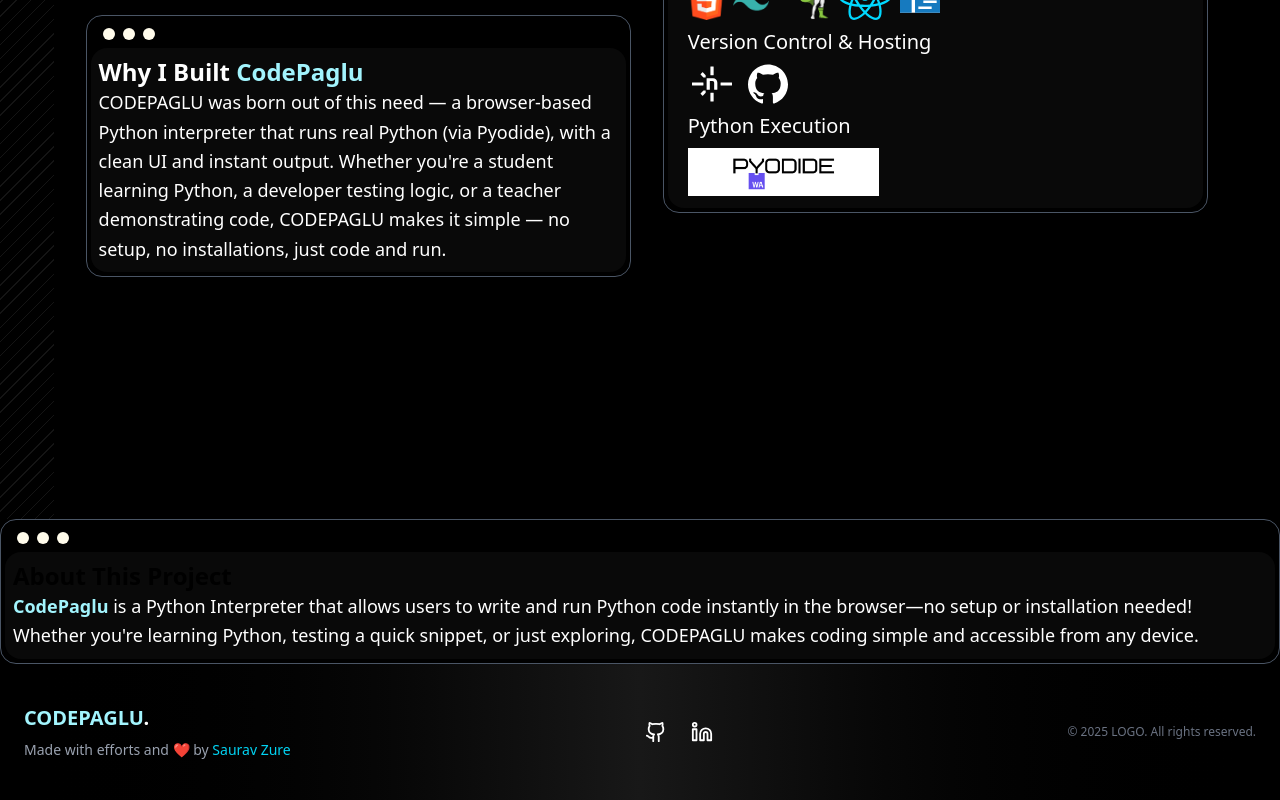
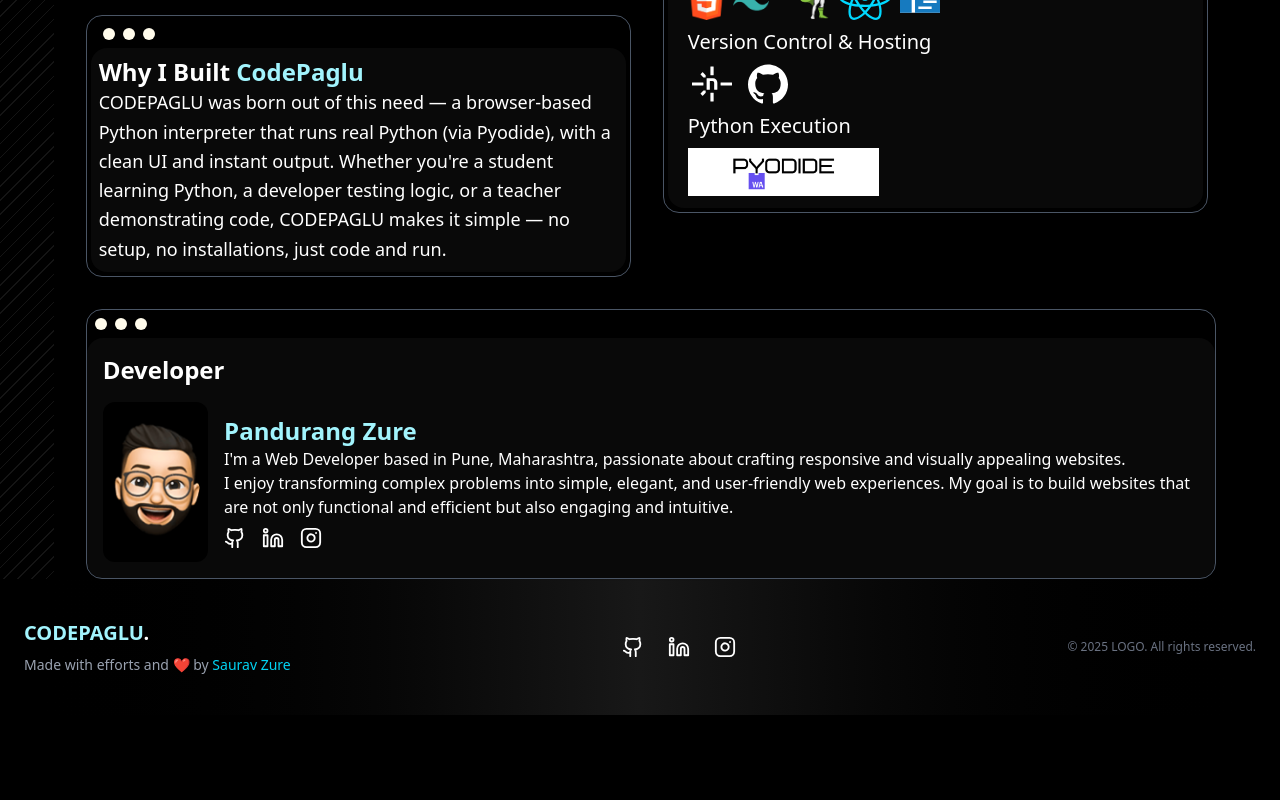
Before and after one commit to PANDURANGZURE/Codepaglu, a React (Vite) app: page /About in a window 1280 px wide. Shown: the part 346-1146 px from the top of the page. After the commit the page ends 1061 px from the top, so only its background shows below. Built offline with nearby package versions, Linux system fonts and the light colour scheme.

Commit message:
all set p1

```diff
--- a/src/Components/Footer.jsx
+++ b/src/Components/Footer.jsx
@@ -1,5 +1,5 @@
 import React from 'react';
-import { Github, Linkedin } from 'lucide-react';
+import { Github, Linkedin,Instagram } from 'lucide-react';
 
 function Footer() {
   return (
@@ -12,12 +12,15 @@
           </p>
         </div>
 
-        <div className="flex space-x-6">
+        <div className="flex text-center space-x-6">
           <a href="https://github.com/PANDURANGZURE" target="_blank" rel="noopener noreferrer" className="hover:text-cyan-400 transition">
             <Github size={22} />
           </a>
           <a href="https://www.linkedin.com/in/pandurang-santosh-zure-au3112/" target="_blank" rel="noopener noreferrer" className="hover:text-cyan-400 transition">
             <Linkedin size={22} />
+          </a>
+          <a href="https://www.instagram.com/_anonymous_3112_/" target="_blank" rel="noopener noreferrer" className="hover:text-cyan-400 transition">
+            <Instagram size={22} />
           </a>
         </div>
 
--- a/src/Components/Loader.jsx
+++ b/src/Components/Loader.jsx
@@ -36,7 +36,7 @@
       .to(loaderRef.current, {
   y: "-100%",
   duration: 1,
-  ease: "power2.inOut",
+  ease: "power3.inOut",
 }, "<") // 👈 starts at same time as next one
 
 .fromTo(
@@ -70,7 +70,7 @@
       {/* Last div that slides up after loader */}
       <div
         ref={barRef}
-        className="fixed inset-0 bg-white z-40"
+        className="fixed inset-0 bg-cyan-200 z-40"
       ></div>
     </>
   );
--- a/src/Pages/About.jsx
+++ b/src/Pages/About.jsx
@@ -9,23 +9,27 @@
 import monaco from '../assets/monaco editor.svg'
 import gsap from '../assets/gsap.png'
 import py from "../assets/py.png"
-import { Figma , Github } from 'lucide-react';
+import { Figma , Github,Linkedin, Instagram } from 'lucide-react';
 import { SiGithub, SiNetlify } from 'react-icons/si';
+import pfp1 from "../assets/manu.png"
+import pfp2 from "../assets/saurav.png"
 
 function About() {
   return (
     <>
 
         <Header/>
-        <div className='w-screen text-white flex  '>
+        <div className='flex w-full '>
           <div className="min-h-screen md:w-14 bg-black relative w-14"
           style={{
             backgroundImage:
               "repeating-linear-gradient(135deg, rgba(255,255,255,0.08) 0, rgba(255,255,255,0.08) 1px, transparent 1px, transparent 10px)",
           }}
         ></div>
+          <div className='w-full text-white   '>
 
-        <div className='w-screen md:flex p-4'>
+
+        <div className=' md:flex p-4'>
 
           <div className='md:w-1/2'>
 
@@ -111,7 +115,11 @@
 
         </div>
       </div>
-    </div></div>
+    </div>
+
+    </div>
+
+
           </div>
 
 
@@ -119,22 +127,57 @@
 
 
         </div>
+        {/* last */}
+        <div className="border border-gray-600 rounded-2xl md:mr-16 md:ml-8 md:m-0 mx-7  ">
+  {/* Top bar with 3 dots */}
+  <div className="flex space-x-2 p-2">
+    <div className="h-3 w-3 bg-amber-50 rounded-full"></div>
+    <div className="h-3 w-3 bg-amber-50 rounded-full"></div>
+    <div className="h-3 w-3 bg-amber-50 rounded-full"></div>
+  </div>
 
+  {/* Main card content */}
+  <div className="bg-[#ffffff09] p-4 rounded-2xl flex md:flex-row gap-4">
+    {/* Developer Info Left */}
+    <div className="flex-1">
+      <h1 className="text-2xl font-bold mb-4">Developer</h1>
+      <div className="md:flex items-center justify-center gap-4">
+        <div className="bg-black rounded-xl overflow-hidden flex items-center justify-center  ">
+          <img className="h-40 w-40 object-cover" src={pfp2} alt="Profile" />
+        </div>
+        <div>
+          <p className="text-2xl text-cyan-200 font-bold ">Pandurang Zure</p>
+        <p>I'm a Web Developer based in Pune, Maharashtra, passionate about crafting responsive and visually appealing websites. <br/> I enjoy transforming complex problems into simple, elegant, and user-friendly web experiences.
+
+
+My goal is to build websites that are not only functional and efficient but also engaging and intuitive. <br/></p>
+<div className="flex space-x-4 mt-2">
+          <a href="https://github.com/PANDURANGZURE" target="_blank" rel="noopener noreferrer" className="hover:text-cyan-400 transition">
+            <Github size={22} />
+          </a>
+          <a href="https://www.linkedin.com/in/pandurang-santosh-zure-au3112/" target="_blank" rel="noopener noreferrer" className="hover:text-cyan-400 transition">
+            <Linkedin size={22} />
+          </a>
+          <a href="https://www.instagram.com/_anonymous_3112_/" target="_blank" rel="noopener noreferrer" className="hover:text-cyan-400 transition">
+            <Instagram size={22} />
+          </a>
+        </div>
+        </div>
+      </div>
+    </div>
+
+
+
+  </div>
+</div>
+
+      </div>
         </div>
 
-        {/* last */}
-        <div className='border border-gray-600 p-1 rounded-2xl'>
-        <div className='flex ml-1'>
-          <div className='h-3 w-3 bg-amber-50 rounded-2xl ml-2 my-2'></div>
-          <div className='h-3 w-3 bg-amber-50 rounded-2xl ml-2 my-2'></div>
-          <div className='h-3 w-3 bg-amber-50 rounded-2xl ml-2 my-2'></div>
-        </div>
-        <div className='bg-[#ffffff09] p-2 rounded-2xl'>
-          <p className='text-2xl font-bold'>About This Project</p>
-        <p className="text-white text-lg leading-relaxed"> <span className="font-bold text-cyan-200 "><Link>CodePaglu</Link></span> is a Python Interpreter that allows users to write and run Python code instantly in the browser—no setup or installation needed!
-Whether you're learning Python, testing a quick snippet, or just exploring, CODEPAGLU makes coding simple and accessible from any device.</p>
-      </div>
-      </div>
+
+
+
+
         <Footer/>
 
     </>
```
Also changed, not shown: src/assets/manu.png (added), src/assets/saurav.png (added).
